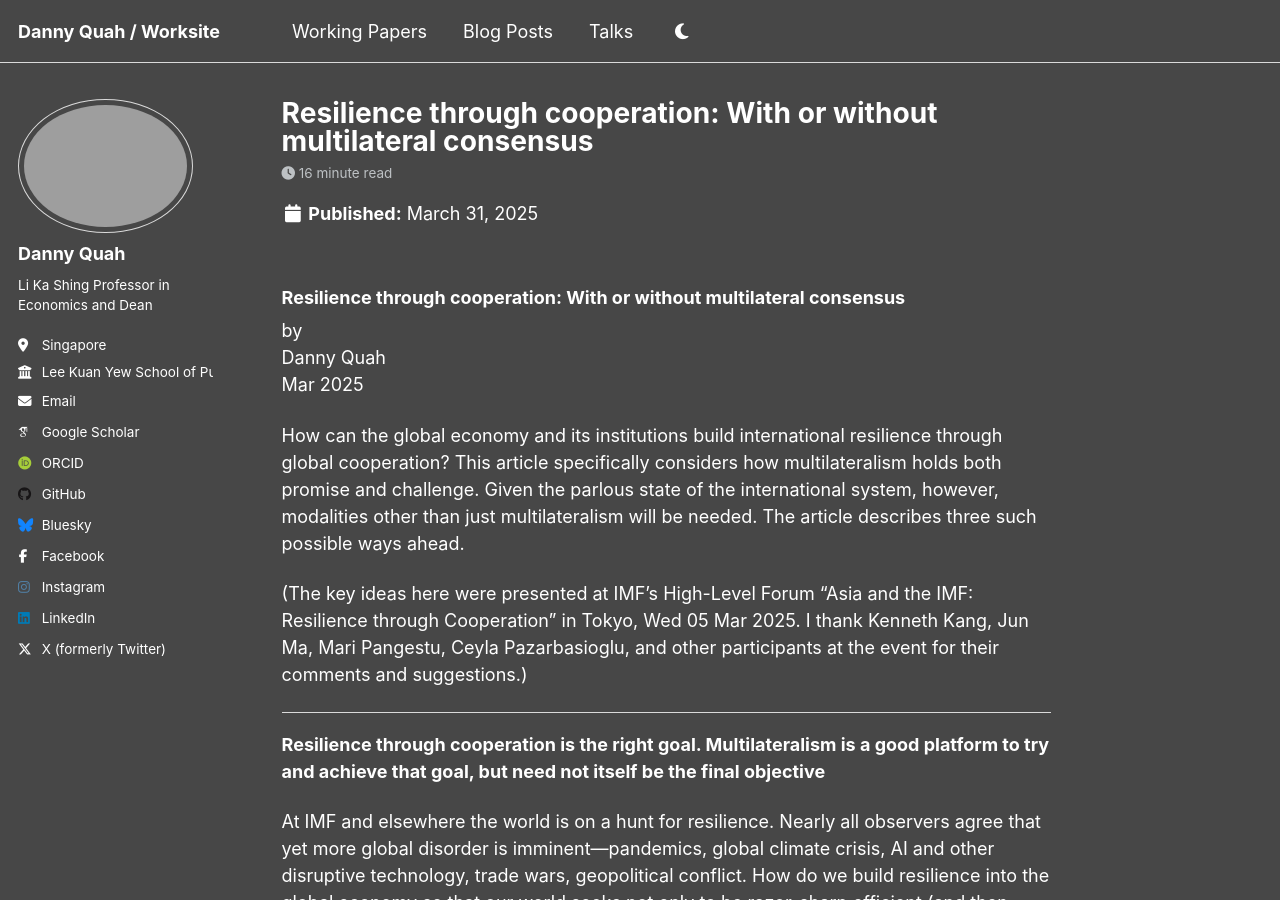
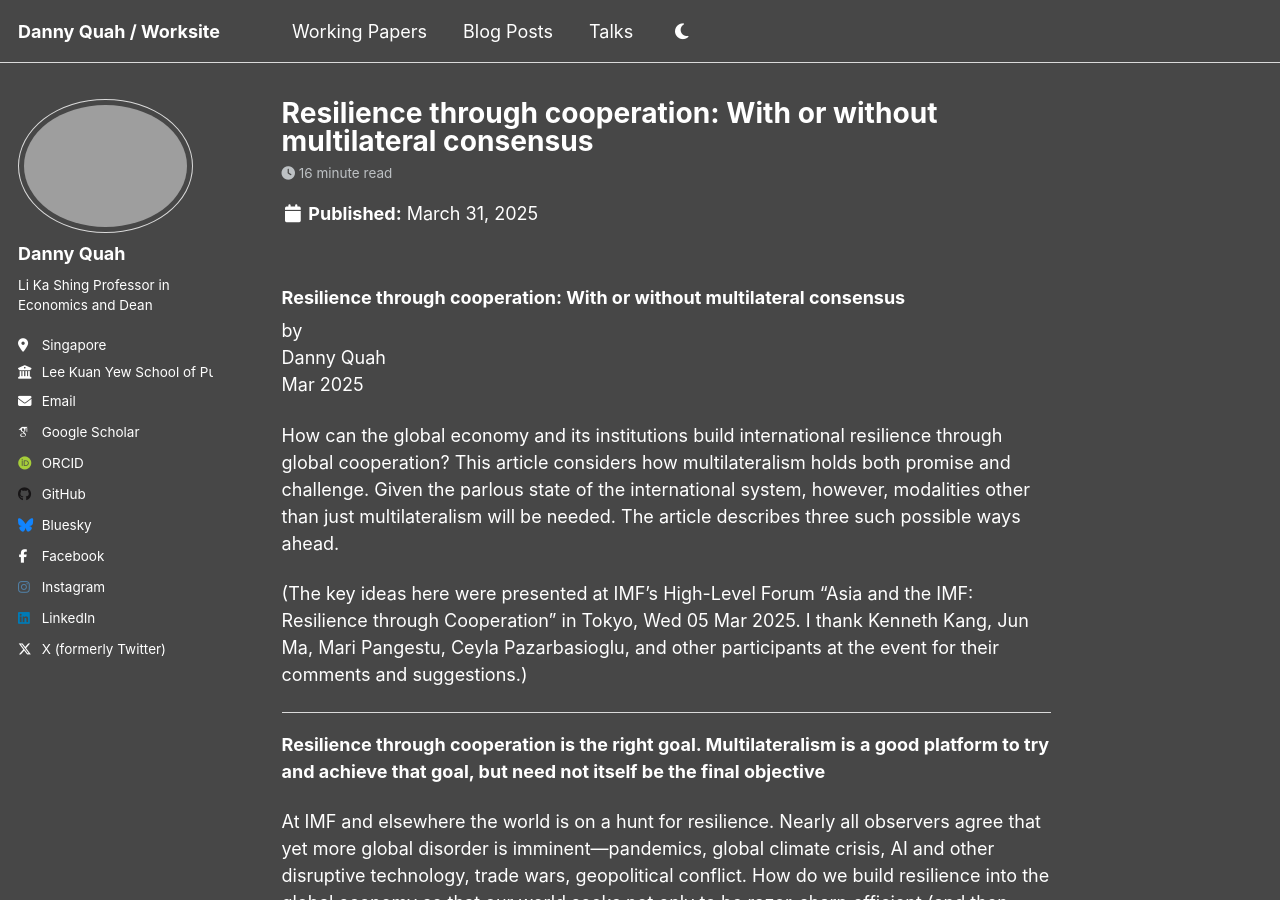
Before and after one commit to DannyQuah/DannyQuah.github.io, a Jekyll site: the page built from _posts/2025-03-31-Resilience-Cooperation-Multilateralism.md, in a window 1280 px wide and 900 px high. Built offline with Jekyll 4.4.1, drawn with Linux system fonts in a browser that asks for light colours; some web fonts are replaced; part of the change alters nothing that is shown.

Commit message:
Resilience Cooperation Multilateralism

```diff
--- a/_posts/2025-03-31-Resilience-Cooperation-Multilateralism.md
+++ b/_posts/2025-03-31-Resilience-Cooperation-Multilateralism.md
@@ -1,9 +1,9 @@
 ---
 fileName: 2025-03-31-Resilience-Cooperation-Multilateralism.md
-# Last-edited: 2025.03.31.0920.Mon -- Danny Quah (me@DannyQuah.com)
+# Last-edited: 2025.03.31.0956.Mon -- Danny Quah (me@DannyQuah.com)
 Type: Publication
 Tags: >
-  multilateralism, IMF
+  resilience, cooperation, multilateralism, IMF
 # Created: 2025.03.31.0837.Mon -- Danny Quah (me@DannyQuah.com)
 
 documentclass: extarticle
@@ -17,7 +17,7 @@ by
 Danny Quah
 Mar 2025
 
-How can the global economy and its institutions build international resilience through global cooperation?  This article specifically considers how multilateralism holds both promise and challenge.  Given the parlous state of the international system, however, modalities other than just multilateralism will be needed.  The article describes three such possible ways ahead.
+How can the global economy and its institutions build international resilience through global cooperation?  This article considers how multilateralism holds both promise and challenge.  Given the parlous state of the international system, however, modalities other than just multilateralism will be needed.  The article describes three such possible ways ahead.
 
 (The key ideas here were presented at IMF's High-Level Forum "Asia and the IMF:  Resilience through Cooperation" in Tokyo, Wed 05 Mar 2025.  I thank Kenneth Kang, Jun Ma, Mari Pangestu, Ceyla Pazarbasioglu, and other participants at the event for their comments and suggestions.)
 
```
